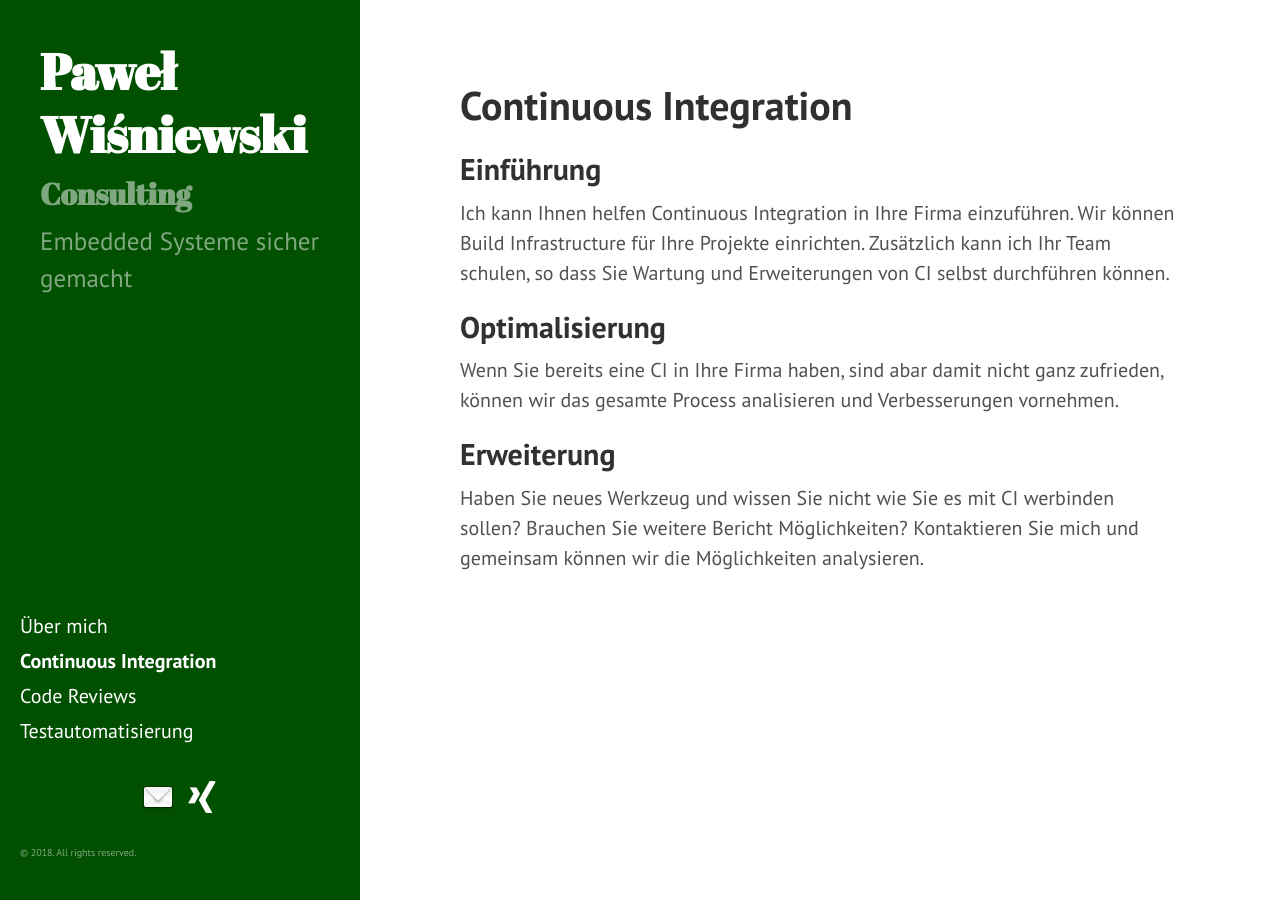
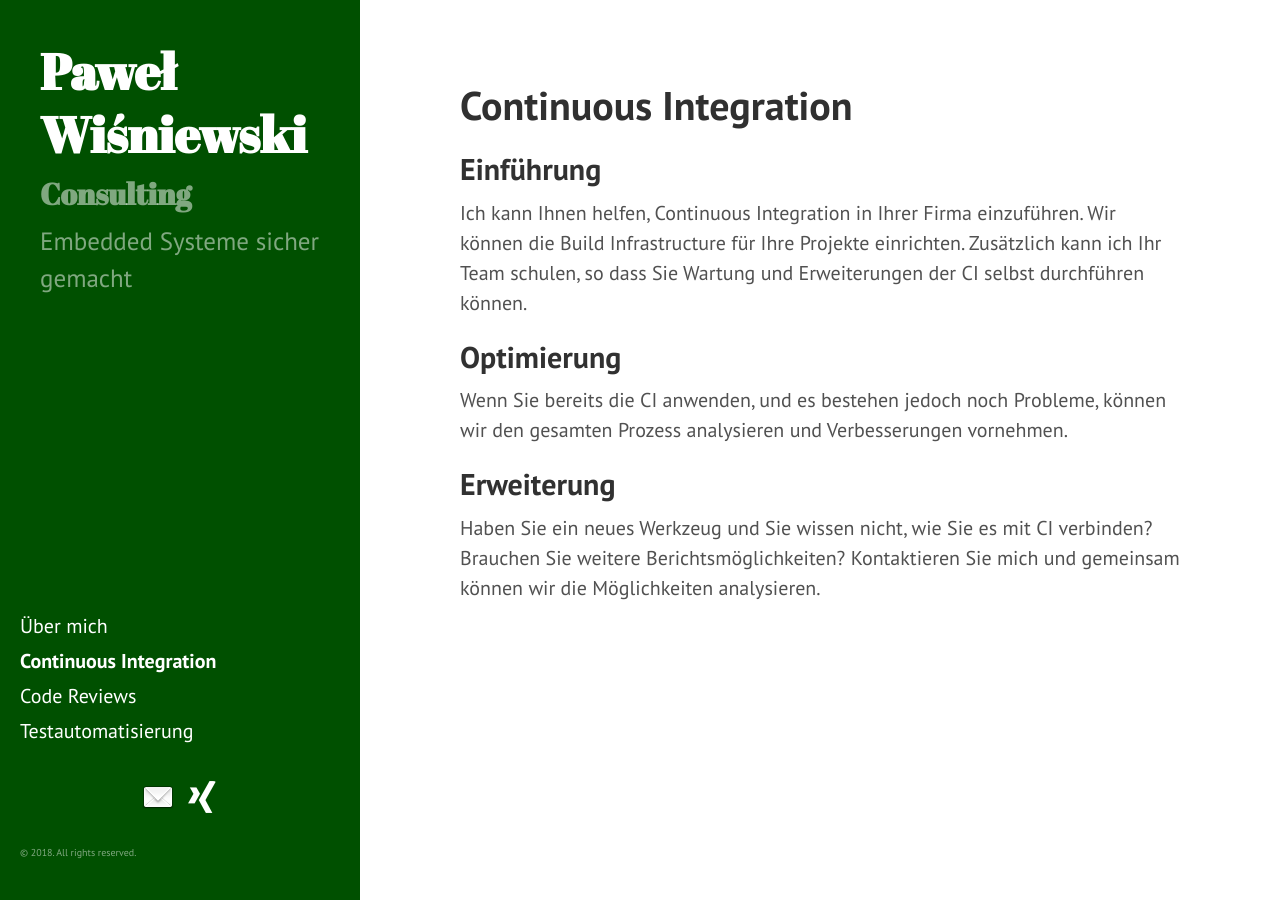
Before and after one commit to WisniewskiP/WisniewskiP.github.io, a Jekyll site: the page built from ci.md, in a window 1280 px wide. Built offline with Jekyll 4.4.1, drawn with Linux system fonts in a browser that asks for light colours.

Commit message:
korrekturen

```diff
--- a/ci.md
+++ b/ci.md
@@ -3,16 +3,17 @@ layout: page
 title: Continuous Integration
 ---
 ## Einführung
-Ich kann Ihnen helfen Continuous Integration in Ihre Firma einzuführen.
-Wir können Build Infrastructure für Ihre Projekte einrichten.
-Zusätzlich kann ich Ihr Team schulen, so dass Sie Wartung und Erweiterungen von CI selbst
-durchführen können.
 
-## Optimalisierung
-Wenn Sie bereits eine CI in Ihre Firma haben, sind abar damit nicht ganz zufrieden,
-können wir das gesamte Process analisieren und Verbesserungen vornehmen.
+Ich kann Ihnen helfen, Continuous Integration in Ihrer Firma einzuführen.
+Wir können die Build Infrastructure für Ihre Projekte einrichten.
+Zusätzlich kann ich Ihr Team schulen, so dass Sie Wartung und Erweiterungen
+der CI selbst durchführen können.
+
+## Optimierung
+Wenn Sie bereits die CI anwenden, und es bestehen jedoch noch Probleme,
+können wir den gesamten Prozess analysieren und Verbesserungen vornehmen.
 
 ## Erweiterung
-Haben Sie neues Werkzeug und wissen Sie nicht wie Sie es mit CI werbinden sollen?
-Brauchen Sie weitere Bericht Möglichkeiten?
+Haben Sie ein neues Werkzeug und Sie wissen nicht, wie Sie es mit CI verbinden?
+Brauchen Sie weitere Berichtsmöglichkeiten?
 Kontaktieren Sie mich und gemeinsam können wir die Möglichkeiten analysieren.
```
Also changed, not shown: about.md (+4 -4 lines), code_reviews.md (+4 -2 lines), testautomatisierung.md (+4 -4 lines).
